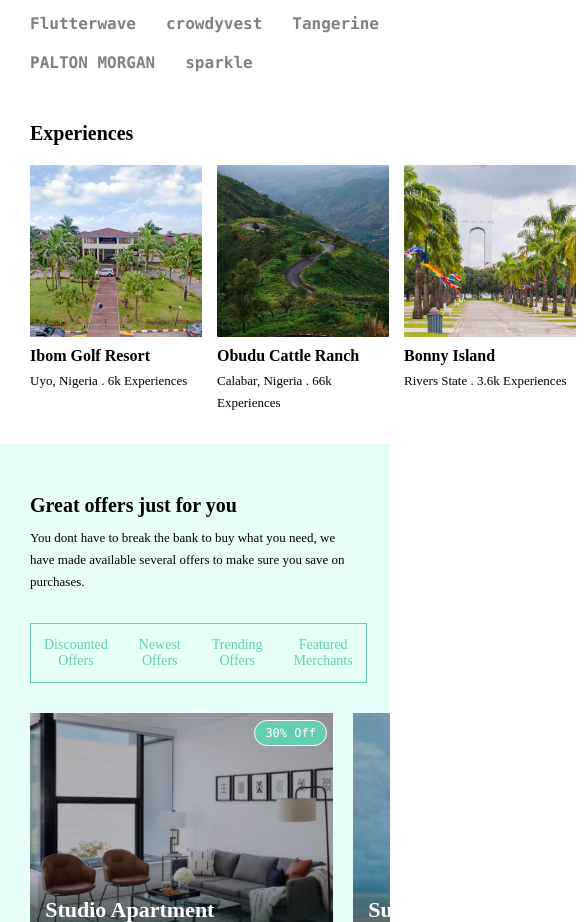
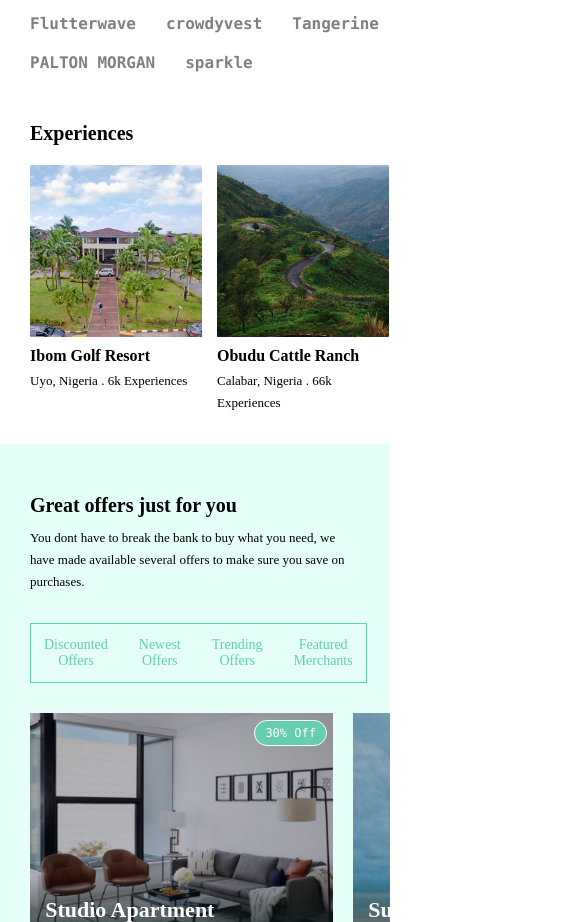
Before and after one commit to Ubongg/test-landing-page, a React (Create React App) app: page / in a window 390 px wide. Shown: the part 1140-2062 px from the top of the page, 585 px wide, since content can reach past the window. Built offline with nearby package versions, Linux system fonts and the light colour scheme.

Commit message:
hid overflow on body

```diff
--- a/src/index2.css
+++ b/src/index2.css
@@ -1,6 +1,10 @@
 @media screen and (max-width: 960px) {
+ html{
+  overflow-x: hidden;
+ }
  body{
   overflow-x: hidden;
+  position: relative;
  }
  p{
   line-height: 22px;
@@ -135,13 +139,16 @@
  }
 
  .experiences {
-  margin: 30px;
+  margin: 30px 0 30px 30px;
  }
  .experiences .head h3 {
   font-size: 20px;
  }
  .experiences-left, .experiences-right{
   display: none;
+ }
+ .experiences-boxes {
+  overflow-x: hidden;
  }
  .experience-box {
   width: 172px;
```
